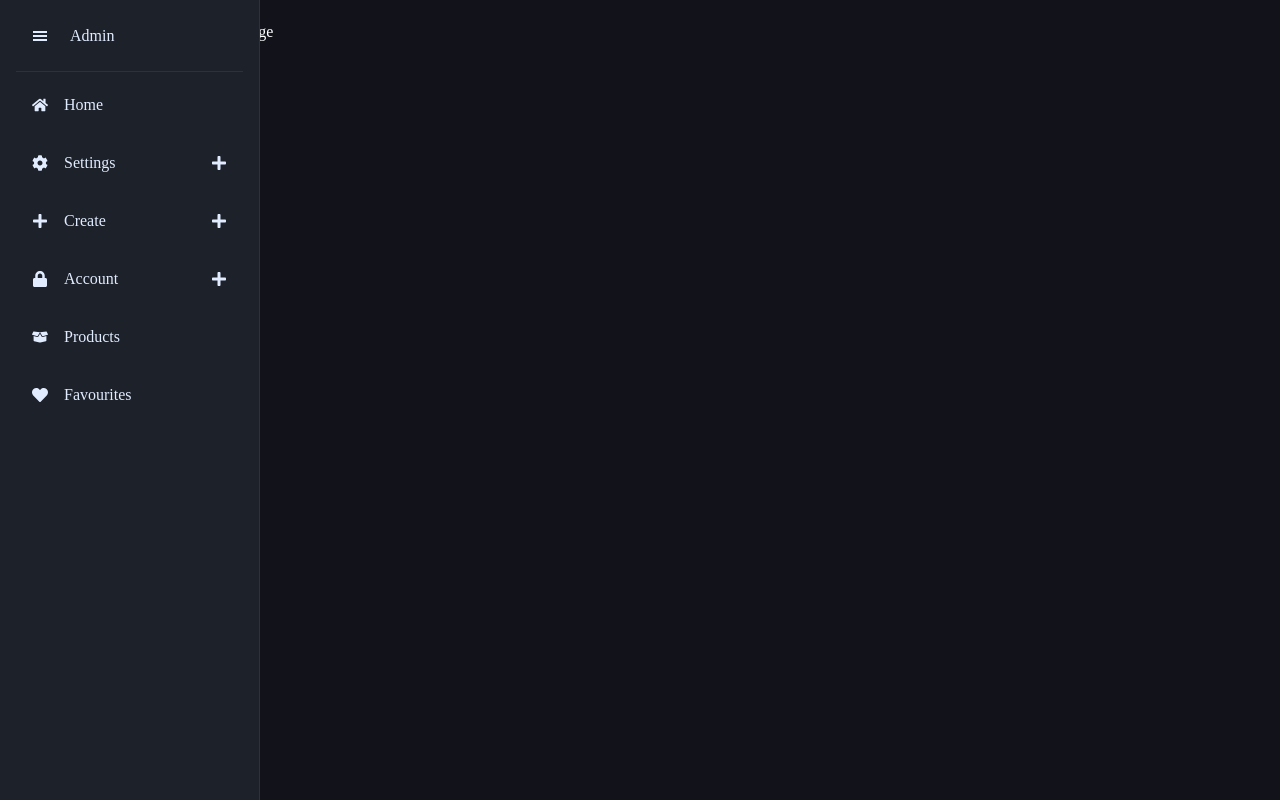
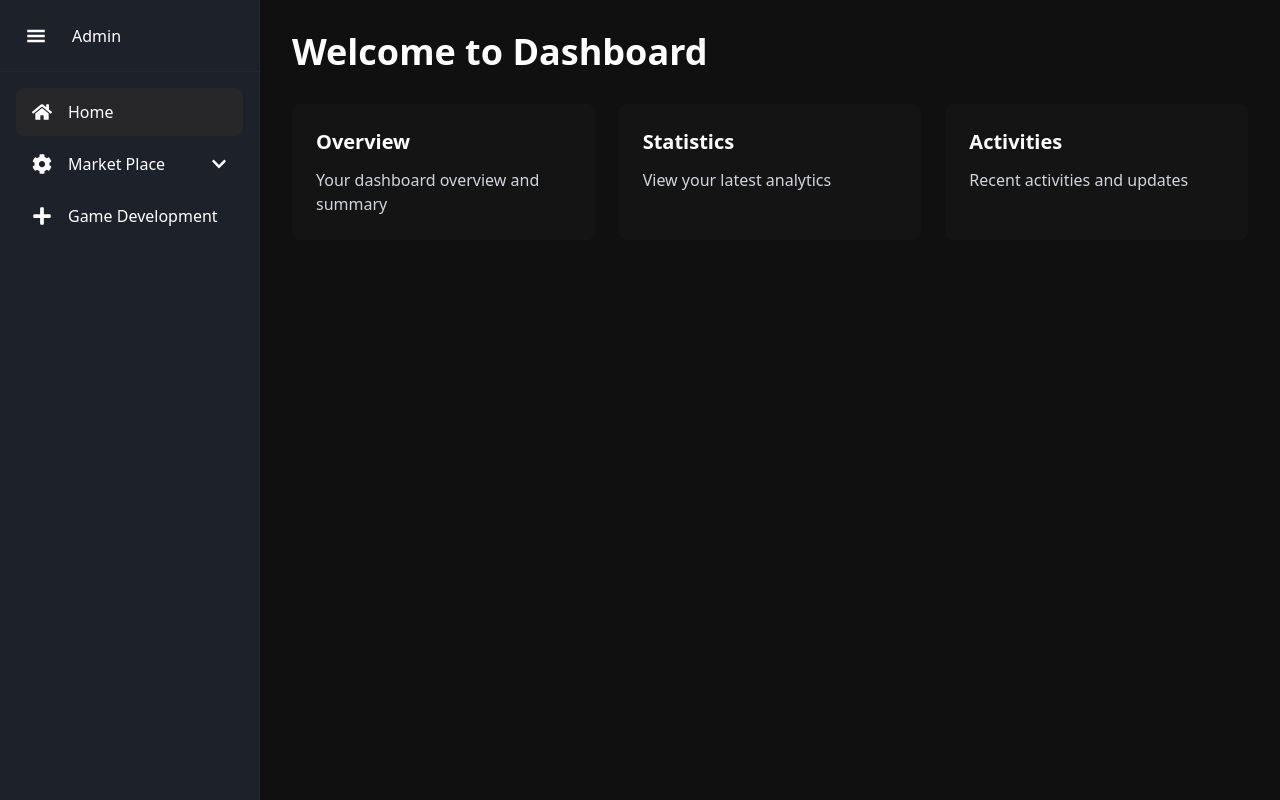
Before and after one commit to Chengenchong/ETHKL2024, a Next.js app in the folder my-app/: page / in a window 1280 px wide. Built offline with nearby package versions, Linux system fonts and the light colour scheme.

Commit message:
done sidebar

```diff
--- a/my-app/src/app/SideBar.css
+++ b/my-app/src/app/SideBar.css
@@ -23,12 +23,19 @@
     display: flex;
     flex-direction: column;
     gap: 8px;
-    width: 260px;
     height: 100%;
     padding: 0 16px;
     background: #1d212a;
     border-right: 1px solid #2e303e;
     transition: width 0.4s;
+  }
+
+  .sidebar.collapsed {
+    width: 80px;
+  }
+
+  .sidebar.expanded {
+    width: 260px;
   }
 
   .sidebar-header {
@@ -44,11 +51,7 @@
     width: 54px;
   }
 
-  .sidebar-logo {
-    height: 20px;
-  }
-
-  .sidebar button {
+  .nav-button {
     position: relative;
     display: flex;
     gap: 16px;
@@ -62,46 +65,38 @@
     line-height: 1;
     padding: 0 16px;
     color: #e1ecff;
-    transition: background 0.3s;
+    transition: 0.3s;
   }
 
-  .sidebar button span:nth-child(2) {
-    flex: 1 1 auto;
+  .sidebar.collapsed .nav-button {
+    justify-content: center;
+    padding: 0;
   }
 
-  .sidebar button:is(.active, :hover) {
+  .sidebar.collapsed .nav-button .icon {
+    margin: 0;
+  }
+
+  .nav-button:is(.active, :hover) {
     background: #004fee;
     color: #e1ecff;
   }
 
-  .sidebar button span {
+  .nav-button span {
     transition: 0.3s;
   }
 
-  .sidebar button.active > span:nth-child(3) {
+  .nav-button.active > span:nth-child(3) {
     rotate: -180deg;
   }
 
-  .sidebar button:not(.active):hover {
+  .nav-button:not(.active):hover {
     background: #2e303e;
-  }
-
-  .sub-nav button.active::before {
-    background: #e1ecff;
   }
 
   .sub-nav {
     overflow: hidden;
-    /* height: 0; */
     transition: 0.5s;
-  }
-
-  /* .sub-nav.open {
-    height: 200px;
-  } */
-
-  .sub-nav button {
-    padding-left: 54px;
   }
 
   .sub-nav button::before {
@@ -116,31 +111,10 @@
     background-color: #e1ecff;
   }
 
+  .sidebar.collapsed .sub-nav {
+    display: none;
+  }
+
   .material-symbols-outlined {
     font-size: 22px;
   }
-
-
-  .sidebar.collapsed {
-    width: 80px; /* Width of the collapsed sidebar */
-  }
-
-  .sidebar.expanded {
-    width: 260px; /* Width of the expanded sidebar */
-  }
-
-  .sidebar button {
-    justify-content: flex-start; /* Align items to the left */
-  }
-
-  .sidebar.collapsed button span {
-    display: none; /* Hide text in collapsed state */
-  }
-
-  .sidebar.collapsed button .icon {
-    justify-content: center; /* Center the icons in collapsed state */
-  }
-
-  .sub-nav button {
-    padding-left: 54px; /* Ensure sub-menu items align correctly */
-  }
--- a/my-app/src/app/SideMenu.tsx
+++ b/my-app/src/app/SideMenu.tsx
@@ -1,164 +1,147 @@
 "use client";
 
-import { FC, useRef, useState } from "react";
+import { FC, useState, useEffect } from "react";
 import { GiHamburgerMenu } from "react-icons/gi";
-import { FaHome, FaCog, FaPlus, FaLock, FaBoxOpen, FaHeart } from "react-icons/fa";
-import "./SideBar.css";
+import { FaHome, FaCog, FaPlus, FaChevronDown } from "react-icons/fa";
+import Link from "next/link";
+import { usePathname } from "next/navigation";
 
 const menuItems = [
   {
     name: "Home",
     icon: <FaHome />,
+    path: "/",
   },
   {
-    name: "Settings",
+    name: "Market Place",
     icon: <FaCog />,
-    items: ["Display", "Editor", "Theme", "Interface"],
+    items: [
+      { name: "Premium Market Place", path: "/market/premium" },
+      { name: "Normal Market Place", path: "/market/normal" },
+    ],
   },
   {
-    name: "Create",
+    name: "Game Development",
     icon: <FaPlus />,
-    items: ["Article", "Document", "Report"],
-  },
-  {
-    name: "Account",
-    icon: <FaLock />,
-    items: ["Dashboard", "Logout"],
-  },
-  {
-    name: "Products",
-    icon: <FaBoxOpen />,
-  },
-  {
-    name: "Favourites",
-    icon: <FaHeart />,
+    path: "/game-development",
   },
 ];
 
-type Item = {
-  name: string;
-  icon: JSX.Element;
-  items?: string[];
+type SidebarProps = {
+  isExpanded: boolean;
+  onToggle: () => void;
 };
 
-type ButtonProps = {
-  onClick: (item: string) => void;
-  name: string;
-  icon?: JSX.Element;
-  isActive: boolean;
-  hasSubNav?: boolean;
-};
+const Sidebar: FC<SidebarProps> = ({ isExpanded, onToggle }) => {
+  const [activeItem, setActiveItem] = useState<string>("");
+  const pathname = usePathname();
 
-const Icon = ({ icon }: { icon: JSX.Element }) => (
-  <span className="icon">{icon}</span>
+  useEffect(() => {
+    const currentItem = menuItems.find(item =>
+      item.path === pathname || item.items?.some(subItem => subItem.path === pathname)
     );
+    if (currentItem) {
+      setActiveItem(currentItem.name);
+    }
+  }, [pathname]);
 
-const NavHeader = ({ onToggle }: { onToggle: () => void }) => (
-  <header className="sidebar-header">
-    <button type="button" onClick={onToggle}>
-      <Icon icon={<GiHamburgerMenu />} />
-    </button>
-    <span>Admin</span>
-  </header>
-);
-
-const NavButton: FC<ButtonProps> = ({
-  onClick,
-  name,
-  icon,
-  isActive,
-  hasSubNav,
-}) => (
-  <button
-    type="button"
-    onClick={() => onClick(name)}
-    className={isActive ? "active" : ""}
-  >
-    {icon && <Icon icon={icon} />}
-    <span>{name}</span>
-    {hasSubNav && <Icon icon={<FaPlus />} />}
-  </button>
-);
-
-type SubMenuProps = {
-  item: Item;
-  activeItem: string;
-  handleClick: (item: string) => void;
-};
-
-const SubMenu: FC<SubMenuProps> = ({ item, activeItem, handleClick }) => {
-  const navRef = useRef<HTMLDivElement>(null);
-
-  const isSubNavOpen = (item: string, items: string[]) =>
-    items.some((i) => i === activeItem) || item === activeItem;
-
-  return (
-    <div
-      className={`sub-nav ${isSubNavOpen(item.name, item.items || []) ? "open" : ""}`}
-      style={{
-        height: !isSubNavOpen(item.name, item.items || [])
-          ? 0
-          : navRef.current?.clientHeight,
-      }}
-    >
-      <div ref={navRef} className="sub-nav-inner">
-        {item.items?.map((subItem) => (
-          <NavButton
-            key={subItem} // Add a key prop for each sub-item
-            onClick={handleClick}
-            name={subItem}
-            isActive={activeItem === subItem}
-          />
-        ))}
-      </div>
-    </div>
-  );
-};
-
-const Sidebar = () => {
-  const [activeItem, setActiveItem] = useState<string>("");
-  const [isExpanded, setIsExpanded] = useState<boolean>(true); // State for expanding/collapsing
-
-  const handleClick = (item: string) => {
-    setActiveItem(item !== activeItem ? item : "");
-  };
-
-  const toggleSidebar = () => {
-    setIsExpanded((prev) => !prev);
+  const handleItemClick = (name: string) => {
+    setActiveItem(activeItem === name ? "" : name);
   };
 
   return (
-    <aside className={`sidebar ${isExpanded ? "expanded" : "collapsed"}`}>
-      <NavHeader onToggle={toggleSidebar} />
+    <aside
+      className={`fixed top-0 left-0 h-screen bg-[#1d212a] border-r border-zinc-800
+        transition-all duration-500 ease-in-out overflow-y-auto
+        ${isExpanded ? 'w-[260px]' : 'w-[80px]'}`}
+    >
+      {/* Header */}
+      <div className="h-[72px] px-4 border-b border-zinc-800 flex items-center">
+        <button
+          onClick={onToggle}
+          className="w-10 h-10 rounded-lg hover:bg-zinc-800 flex items-center justify-center text-white
+            transition-colors duration-300"
+        >
+          <GiHamburgerMenu size={20} />
+        </button>
+        <div className={`ml-4 overflow-hidden transition-all duration-500 ease-in-out
+          ${isExpanded ? 'opacity-100 w-32' : 'opacity-0 w-0'}`}>
+          <span className="text-white font-medium whitespace-nowrap">Admin</span>
+        </div>
+      </div>
+
+      {/* Menu Items */}
+      <nav className="px-4 mt-4">
         {menuItems.map((item) => (
           <div key={item.name}>
-          {!item.items && (
-            <NavButton
-              onClick={handleClick}
-              name={item.name}
-              icon={item.icon}
-              isActive={activeItem === item.name}
-              hasSubNav={!!item.items}
+            {item.path ? (
+              <Link href={item.path} passHref>
+                <button
+                  onClick={() => handleItemClick(item.name)}
+                  className={`w-full rounded-lg hover:bg-zinc-800 text-white
+                    flex items-center h-12 mb-1
+                    ${activeItem === item.name ? 'bg-zinc-800' : ''}
+                    ${!isExpanded ? 'justify-center px-2' : 'px-4'}
+                    transition-all duration-500 ease-in-out`}
+                >
+                  <span className={`text-xl transition-transform duration-500 ease-in-out
+                    ${!isExpanded ? 'transform scale-110' : ''}`}>
+                    {item.icon}
+                  </span>
+                  <div className={`flex items-center overflow-hidden transition-all duration-500 ease-in-out
+                    ${isExpanded ? 'opacity-100 w-full ml-4' : 'opacity-0 w-0 ml-0'}`}>
+                    <span className="flex-1 text-left whitespace-nowrap">{item.name}</span>
+                  </div>
+                </button>
+              </Link>
+            ) : (
+              <button
+                onClick={() => handleItemClick(item.name)}
+                className={`w-full rounded-lg hover:bg-zinc-800 text-white
+                  flex items-center h-12 mb-1
+                  ${activeItem === item.name ? 'bg-zinc-800' : ''}
+                  ${!isExpanded ? 'justify-center px-2' : 'px-4'}
+                  transition-all duration-500 ease-in-out`}
+              >
+                <span className={`text-xl transition-transform duration-500 ease-in-out
+                  ${!isExpanded ? 'transform scale-110' : ''}`}>
+                  {item.icon}
+                </span>
+                <div className={`flex items-center overflow-hidden transition-all duration-500 ease-in-out
+                  ${isExpanded ? 'opacity-100 w-full ml-4' : 'opacity-0 w-0 ml-0'}`}>
+                  <span className="flex-1 text-left whitespace-nowrap">{item.name}</span>
+                  {item.items && (
+                    <FaChevronDown
+                      className={`transform transition-transform duration-300 ease-in-out
+                        ${activeItem === item.name ? 'rotate-180' : ''}`}
                     />
                   )}
+                </div>
+              </button>
+            )}
+
+            {/* Dropdown Menu */}
             {item.items && (
-            <>
-              <NavButton
-                onClick={handleClick}
-                name={item.name}
-                icon={item.icon}
-                isActive={activeItem === item.name}
-                hasSubNav={!!item.items}
-              />
-              <SubMenu
-                activeItem={activeItem}
-                handleClick={handleClick}
-                item={item}
-              />
-            </>
+              <div
+                className={`overflow-hidden transition-all duration-500 ease-in-out
+                  ${activeItem === item.name && isExpanded ? 'max-h-[500px] opacity-100' : 'max-h-0 opacity-0'}`}
+              >
+                {item.items.map((subItem) => (
+                  <Link key={subItem.name} href={subItem.path} passHref>
+                    <button
+                      className="w-full text-white/80 hover:text-white hover:bg-zinc-800
+                        flex items-center h-10 px-4 pl-14 rounded-lg mb-1
+                        text-sm transition-all duration-300 ease-in-out"
+                    >
+                      <span className="whitespace-nowrap">{subItem.name}</span>
+                    </button>
+                  </Link>
+                ))}
+              </div>
             )}
           </div>
         ))}
+      </nav>
     </aside>
   );
 };
--- a/my-app/src/app/globals.css
+++ b/my-app/src/app/globals.css
@@ -3,32 +3,36 @@
 @tailwind utilities;
 
 :root {
-  --background: #000000;
-  --foreground: #171717;
+  --foreground: white;
+  --background: #101010;
 }
 
-@media (prefers-color-scheme: dark) {
-  :root {
-    --background: #0a0a0a;
-    --foreground: #bd1919;
-  }
+html,
+body {
+  margin: 0;
+  padding: 0;
+  min-height: 100vh;
+  background-color: var(--background);
+  color: var(--foreground);
 }
 
-/* styles/globals.css */
-
-html, body {
-  margin: 0;
-  padding: 0;
-  height: 100%;
-  background-color: rgb(16, 15, 15); /* Set the background color to black */
-  color: white; /* Set the text color to white for better contrast */
-  font-family: Arial, sans-serif; /* You can change the font family if desired */
+/* Custom scrollbar */
+::-webkit-scrollbar {
+  width: 8px;
 }
 
-#__next {
-  display: flex; /* Allows you to position your main content next to the sidebar */
+::-webkit-scrollbar-track {
+  background: #1a1a1a;
 }
 
+::-webkit-scrollbar-thumb {
+  background: #333;
+  border-radius: 4px;
+}
+
+::-webkit-scrollbar-thumb:hover {
+  background: #444;
+}
 
 @layer utilities {
   .text-balance {
--- a/my-app/src/app/page.tsx
+++ b/my-app/src/app/page.tsx
@@ -1,16 +1,41 @@
+"use client";
+import { useState } from 'react';
 import Sidebar from './SideMenu';
-import "./globals.css";
 
-const Home = () => {
+export default function Home() {
+  const [isExpanded, setIsExpanded] = useState(true);
+
   return (
-    <div>
-      <Sidebar />
-      <div style={{ marginLeft: '80px', padding: '20px' }}>
-        {/* Your main page content */}
-        <h1>Welcome to the Homepage</h1>
-      </div>
+    <div className="min-h-screen flex bg-[#101010]">
+      <Sidebar
+        isExpanded={isExpanded}
+        onToggle={() => setIsExpanded(!isExpanded)}
+      />
+      <main
+        className={`flex-1 p-8 transition-all duration-500 ease-in-out
+          ${isExpanded ? 'ml-[260px]' : 'ml-[80px]'}`}
+      >
+        <div className="max-w-7xl mx-auto">
+          <h1 className="text-4xl font-bold text-white mb-8">Welcome to Dashboard</h1>
+
+          <div className="grid grid-cols-1 md:grid-cols-2 lg:grid-cols-3 gap-6">
+            <div className="bg-zinc-900/50 rounded-lg p-6">
+              <h2 className="text-xl font-semibold text-white mb-3">Overview</h2>
+              <p className="text-gray-300">Your dashboard overview and summary</p>
+            </div>
+
+            <div className="bg-zinc-900/50 rounded-lg p-6">
+              <h2 className="text-xl font-semibold text-white mb-3">Statistics</h2>
+              <p className="text-gray-300">View your latest analytics</p>
+            </div>
+
+            <div className="bg-zinc-900/50 rounded-lg p-6">
+              <h2 className="text-xl font-semibold text-white mb-3">Activities</h2>
+              <p className="text-gray-300">Recent activities and updates</p>
+            </div>
+          </div>
+        </div>
+      </main>
     </div>
   );
-};
-
-export default Home;
+}
```
Lines whose indentation alone changed are shown as unchanged.
